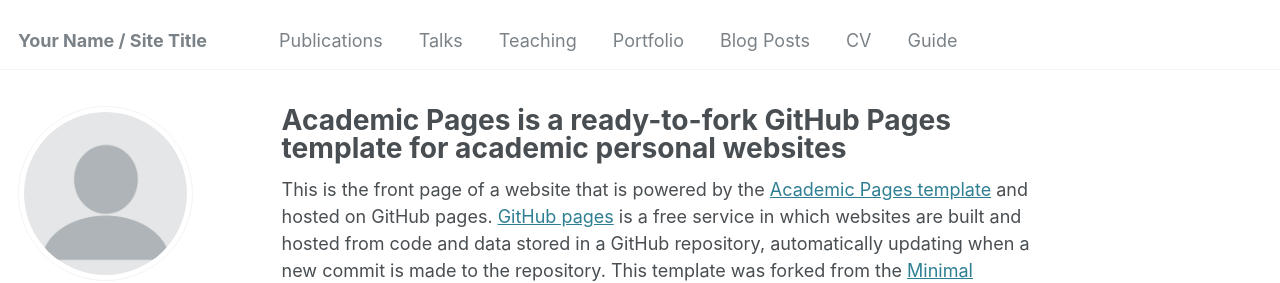
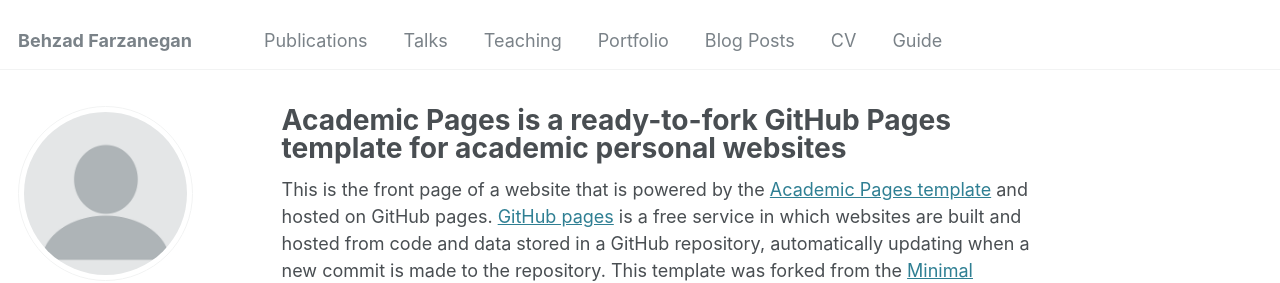
Before and after one commit to behzadfarzanegan/behzadfarzanegan.github.io, a Jekyll site: the page built from _pages/about.md, in a window 1280 px wide. Shown: the top 283 px of the page. Built offline with Jekyll 4.4.1, drawn with Linux system fonts in a browser that asks for light colours; some web fonts are replaced.

Commit message:
Update _config.yml

```diff
--- a/_config.yml
+++ b/_config.yml
@@ -8,11 +8,11 @@
 
 # Basic Site Settings
 locale                   : "en-US"
-title                    : "Your Name / Site Title"
+title                    : "Behzad Farzanegan"
 title_separator          : "-"
 name                     : &name "Your Name"
 description              : &description "personal description"
-url                      : https://academicpages.github.io # the base hostname & protocol for your site e.g. "https://[your GitHub username].github.io"
+url                      : https://behzadfarzanegan.github.io # the base hostname & protocol for your site e.g. "https://[your GitHub username].github.io"
 baseurl                  : "" # the subpath of your site, e.g. "/blog"
 repository               : "academicpages/academicpages.github.io"
 
```
